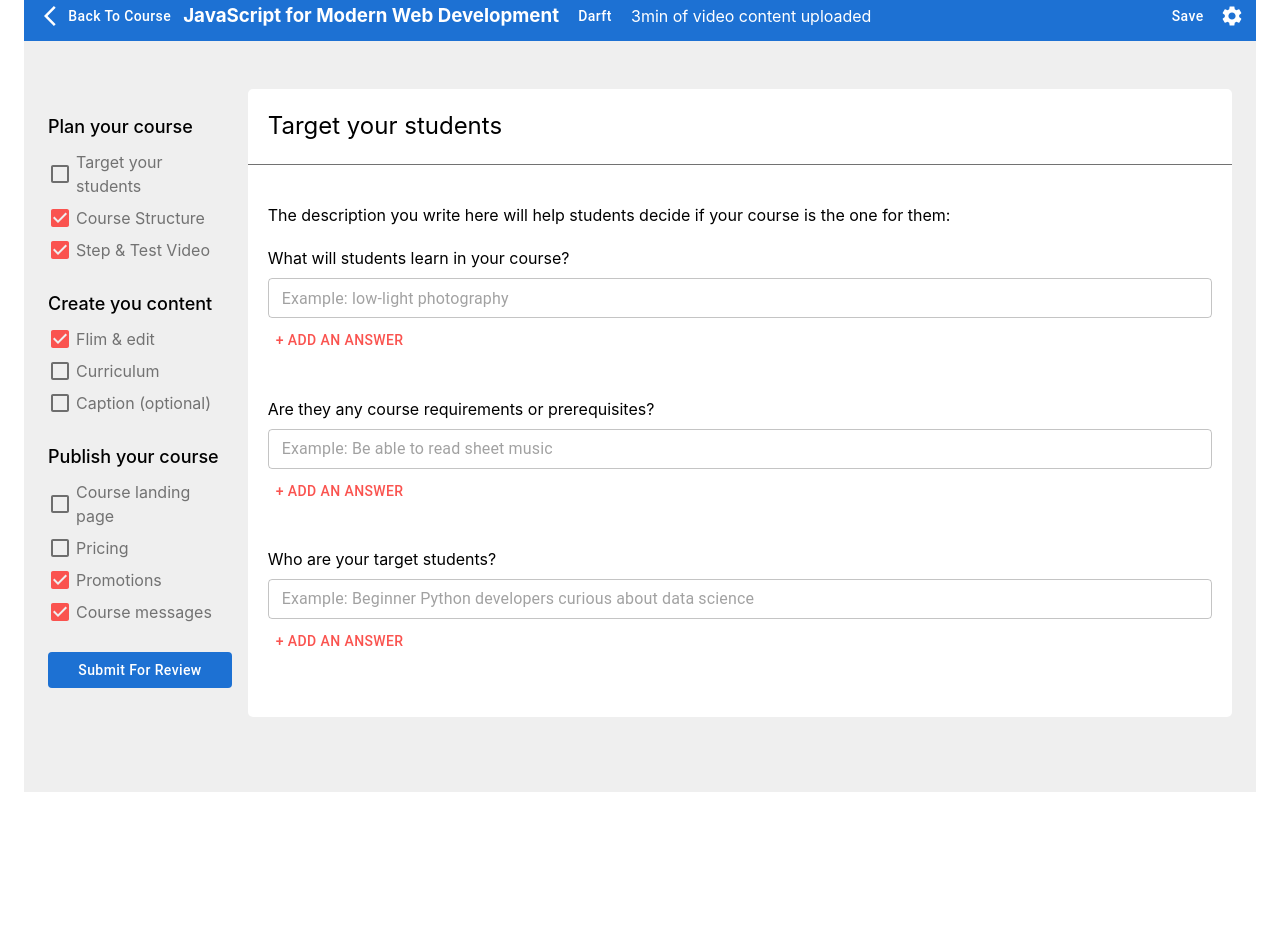
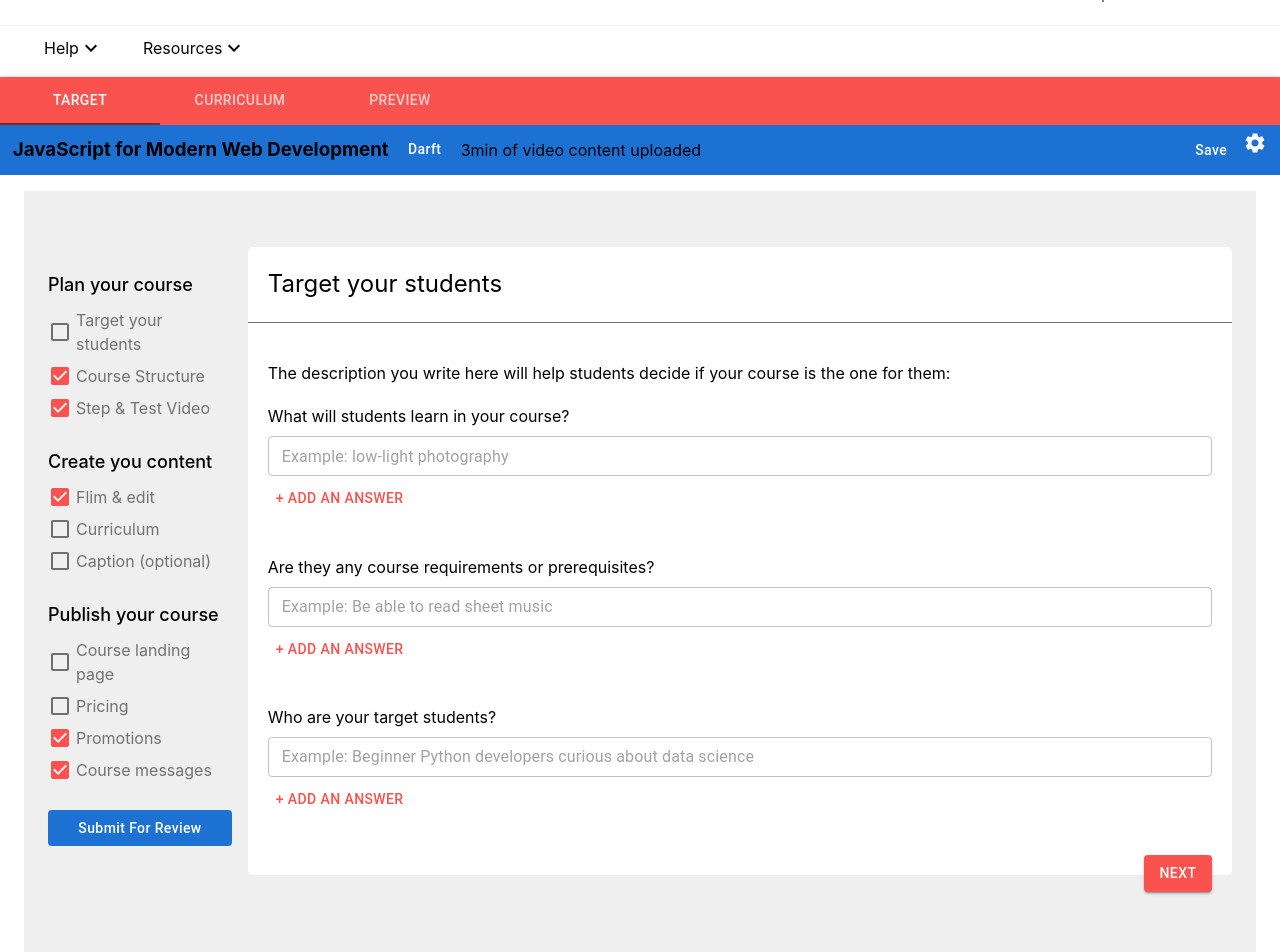
Before and after one commit to babaphemy/horace-campus, a React (Create React App) app: page /create-course in a window 1280 px wide. Shown: the part 80-1032 px from the top of the page. Before the commit the page ends 896 px from the top, so only its background shows below. Built offline with nearby package versions, Linux system fonts and the light colour scheme.

Commit message:
create course

```diff
--- a/src/Components/header/index.js
+++ b/src/Components/header/index.js
@@ -8,14 +8,14 @@ import {
   Home,
   NotificationsOutlined,
 } from "@material-ui/icons";
-import Logo from "./../../Assets/logo-horace.png";
+import Logo from "./../../Assets/logo.png";
 
 import clsx from "clsx";
+import { Link } from "react-router-dom";
 
 const useStyles = makeStyles((theme) => ({
   header: {
     borderBottom: "1px solid #f2f2f2",
-    backgroundColor: '#fff'
   },
   headerItems: {
     display: "flex",
@@ -53,7 +53,9 @@ function Header() {
         <div className={classes.headerItems}>
           <div className={classes.leftSide}>
             <div className={clsx(classes.navItem, classes.rightBorder)}>
-              <Home className={classes.icon} />
+              <Link to="/">
+                <Home className={classes.icon} />
+              </Link>
             </div>
 
             <div className={clsx(classes.navItem)}>
--- a/src/Containers/Classroom/Classroom.js
+++ b/src/Containers/Classroom/Classroom.js
@@ -74,7 +74,7 @@ const useStyles = makeStyles((theme) => ({
     padding: 5,
     fontSize: 20,
     border: "1px solid #727272",
-    borderRadius: '50px'
+    borderRadius: "50px",
   },
   middleSecHeader: {
     display: "flex",
@@ -162,10 +162,10 @@ export default function Classroom(props) {
   const [notes, setNotes] = useState([]);
   const [note, setNote] = useState();
 
-  const [videLink, setVideoLink] = useState(
+  const [videLink] = useState(
     "https://media.w3.org/2010/05/sintel/trailer_hd.mp4"
   );
-  const [videoThumbnail, setVideoThumbnail] = useState(
+  const [videoThumbnail] = useState(
     "https://www.wowmakers.com/blog/wp-content/uploads/2019/02/Video-thumbnail.jpg"
   );
   const [anchorEl, setAnchorEl] = React.useState(null);
--- a/src/Containers/CreateCourse/CreateHoc.js
+++ b/src/Containers/CreateCourse/CreateHoc.js
@@ -1,11 +1,30 @@
 import React, { useState } from "react";
-import { AppBar, makeStyles, Tab, Tabs, Box } from "@material-ui/core";
+import { AppBar, makeStyles, Tab, Tabs, Box, Button } from "@material-ui/core";
+import { Settings, ArrowBackIos } from "@material-ui/icons";
 import Target from "./Target";
 import Curriculum from "./Curriculum";
 import Preview from "./Preview";
+import { Header, Navbar } from "../../Components";
 const useStyles = makeStyles((theme) => ({
   root: {
     flexGrow: 1,
+  },
+  bar: {
+    display: "flex",
+    alignItems: "center",
+    padding: "6px 1%",
+    backgroundColor: "#1D71D3",
+  },
+  leftSec: {
+    display: "flex",
+    flexDirection: "row",
+    alignItems: "center",
+    flex: 1,
+    gap: 4,
+  },
+  whiteBtn: {
+    textTransform: "capitalize",
+    color: "#fff",
   },
 }));
 function a11yprops(index) {
@@ -33,22 +52,52 @@ const CreateHoc = (props) => {
   const classes = useStyles();
   const [value, setValue] = useState(0);
   const _change = (ev, val) => {
-    setValue(val);
+    if (val === 10) {
+      alert("done");
+    } else {
+      setValue(val);
+    }
   };
   return (
     <div className={classes.root}>
+      <Header />
+      <Navbar />
       <AppBar position="static">
-        <Tabs value={value} onChange={_change} aria-bale="crete-course-tabs">
+        <Tabs value={value} onChange={_change} aria-label="create-course tabs">
           <Tab label="Target" {...a11yprops(0)} />
           <Tab label="Curriculum" {...a11yprops(1)} />
           <Tab label="Preview" {...a11yprops(2)} />
         </Tabs>
       </AppBar>
+      <div className={classes.bar}>
+        <div className={classes.leftSec}>
+          {value > 0 && (
+            <Button
+              className={classes.whiteBtn}
+              onClick={() => _change(null, value - 1)}
+            >
+              <ArrowBackIos /> Back
+            </Button>
+          )}
+
+          <h3 className={classes.courseTitle}>
+            JavaScript for Modern Web Development
+          </h3>
+          <Button className={classes.whiteBtn}>Darft</Button>
+          <p className={classes.contentDetail}>
+            3min of video content uploaded
+          </p>
+        </div>
+        <div className={classes.rightSec}>
+          <Button className={classes.whiteBtn}>Save</Button>
+          <Settings style={{ color: "#fff" }} />
+        </div>
+      </div>
       <TabPanel value={value} index={0}>
-        <Target />
+        <Target nextTab={_change} />
       </TabPanel>
       <TabPanel value={value} index={1}>
-        <Curriculum />
+        <Curriculum nextTab={_change} />
       </TabPanel>
       <TabPanel value={value} index={2}>
         <Preview />
--- a/src/Containers/CreateCourse/Curriculum.js
+++ b/src/Containers/CreateCourse/Curriculum.js
@@ -11,7 +11,7 @@ import {
 import { AiFillPlayCircle, AiFillFileAdd } from "react-icons/ai";
 import { makeStyles } from "@material-ui/core/styles";
 
-import { Settings, ArrowBackIos, Add, ExpandMore } from "@material-ui/icons";
+import { Add, ExpandMore } from "@material-ui/icons";
 import { IoIosCheckmarkCircle } from "react-icons/io";
 
 const useStyles = makeStyles((theme) => ({
@@ -147,24 +147,6 @@ export default function Curriculum(props) {
 
   return (
     <div className={classes.createCourse}>
-      <div className={classes.bar}>
-        <div className={classes.leftSec}>
-          <Button className={classes.whiteBtn}>
-            <ArrowBackIos /> Back to course
-          </Button>
-          <h3 className={classes.courseTitle}>
-            JavaScript for Modern Web Development
-          </h3>
-          <Button className={classes.whiteBtn}>Darft</Button>
-          <p className={classes.contentDetail}>
-            3min of video content uploaded
-          </p>
-        </div>
-        <div className={classes.rightSec}>
-          <Button className={classes.whiteBtn}>Save</Button>
-          <Settings style={{ color: "#fff" }} />
-        </div>
-      </div>
       <Container>
         <Grid container spacing={2}>
           <Grid item sm={12} lg={2}>
@@ -382,6 +364,14 @@ export default function Curriculum(props) {
                   </div>
                 </div>
               </div>
+              <Button
+                style={{ float: "right" }}
+                variant="contained"
+                color="primary"
+                onClick={() => props.nextTab(null, 2)}
+              >
+                Next
+              </Button>
             </div>
           </Grid>
         </Grid>
--- a/src/Containers/CreateCourse/Preview.js
+++ b/src/Containers/CreateCourse/Preview.js
@@ -1,9 +1,18 @@
+import { Button } from "@material-ui/core";
 import React from "react";
 
-const Preview = () => {
+const Preview = (props) => {
   return (
     <div>
       <h1>Preview</h1>
+      <Button
+        style={{ float: "right" }}
+        variant="contained"
+        color="primary"
+        onClick={() => props.nextTab(null, 10)}
+      >
+        Submit
+      </Button>
     </div>
   );
 };
--- a/src/Containers/CreateCourse/Target.js
+++ b/src/Containers/CreateCourse/Target.js
@@ -8,7 +8,7 @@ import {
   TextField,
 } from "@material-ui/core";
 import { makeStyles } from "@material-ui/core/styles";
-import { Settings, ArrowBackIos } from "@material-ui/icons";
+
 import { useHistory } from "react-router-dom";
 
 const useStyles = makeStyles((theme) => ({
@@ -105,24 +105,6 @@ export default function Target(props) {
 
   return (
     <div className={classes.createCourse}>
-      <div className={classes.bar}>
-        <div className={classes.leftSec}>
-          <Button className={classes.whiteBtn}>
-            <ArrowBackIos /> Back to course
-          </Button>
-          <h3 className={classes.courseTitle}>
-            JavaScript for Modern Web Development
-          </h3>
-          <Button className={classes.whiteBtn}>Darft</Button>
-          <p className={classes.contentDetail}>
-            3min of video content uploaded
-          </p>
-        </div>
-        <div className={classes.rightSec}>
-          <Button className={classes.whiteBtn}>Save</Button>
-          <Settings style={{ color: "#fff" }} />
-        </div>
-      </div>
       <Container>
         <Grid container spacing={2}>
           <Grid item sm={12} lg={2}>
@@ -278,6 +260,14 @@ export default function Target(props) {
 
                   <Button color="primary"> + Add an Answer</Button>
                 </div>
+                <Button
+                  style={{ float: "right" }}
+                  variant="contained"
+                  color="primary"
+                  onClick={() => props.nextTab(null, 1)}
+                >
+                  Next
+                </Button>
               </div>
             </div>
           </Grid>
--- a/src/Containers/Home/Home.js
+++ b/src/Containers/Home/Home.js
@@ -320,9 +320,7 @@ function Home() {
 
                 <div className={classes.accordin}>
                   <div className={classes.accordinHeader}>
-                    <h2 className={classes.accordinTitle}>
-                      Upcoming Events
-                    </h2>
+                    <h2 className={classes.accordinTitle}>Upcoming Events</h2>
                     <ExpandMore />
                   </div>
                   <div className={classes.accordinBody} display={false}>
```
Also changed, not shown: src/Assets/logo.png (added).
